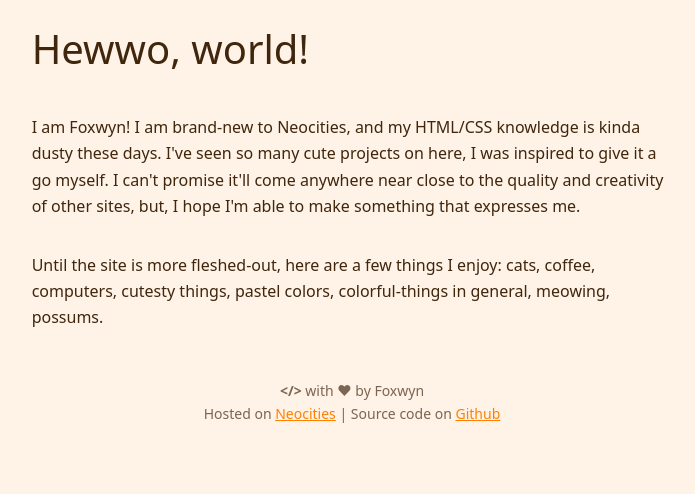
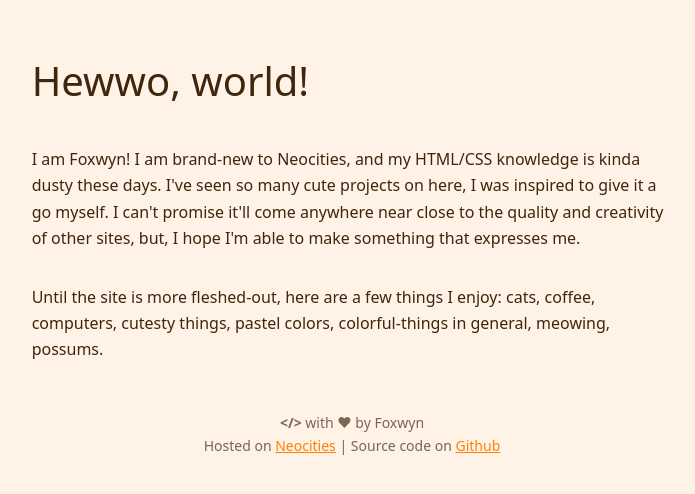
Before and after one commit to foxwyn/neocities, a website: page site/index.html in a window 1280 px wide. Shown: the whole page, without its empty margins (288-983 px from the left). Drawn offline with Linux system fonts and the light colour scheme.

Commit message:
style: add padding to header for improved spacing

```diff
--- a/less/layout/header.less
+++ b/less/layout/header.less
@@ -1,4 +1,5 @@
 header {
+  padding-top: 2rem;
   h1 {
     font-weight: 500;
     font-size: 2.5em;
--- a/site/assets/css/main.css
+++ b/site/assets/css/main.css
@@ -59,6 +59,9 @@ footer {
 footer p {
   padding: 0 0;
 }
+header {
+  padding-top: 2rem;
+}
 header h1 {
   font-weight: 500;
   font-size: 2.5em;
```
